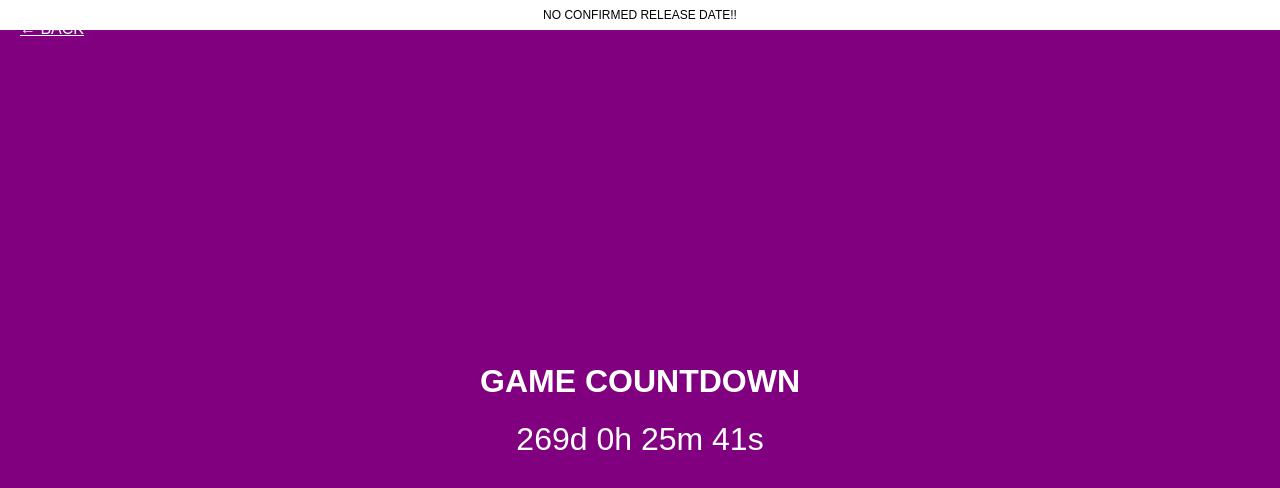
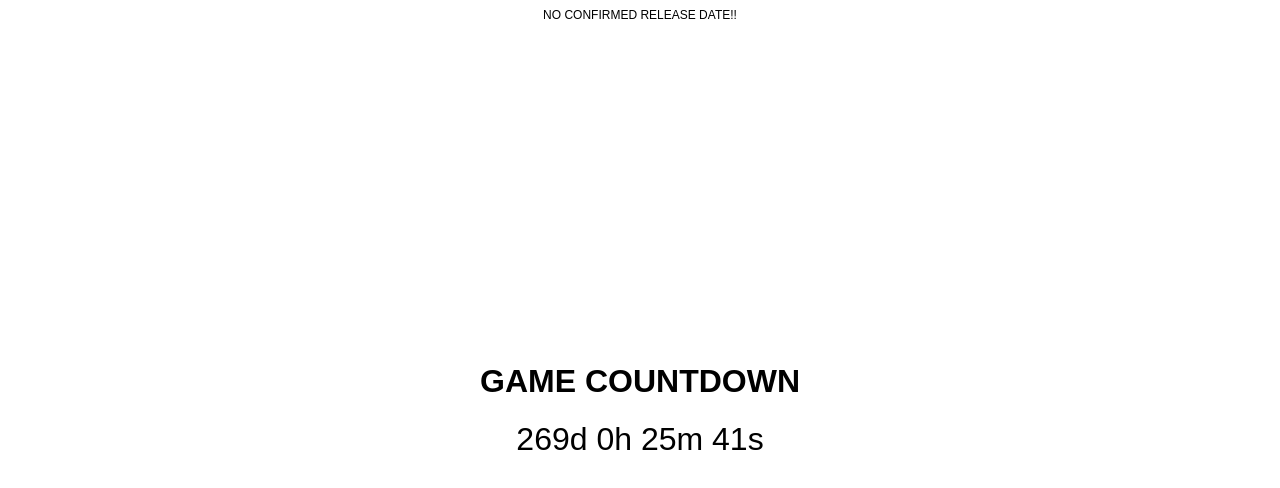
Before and after one commit to Miniscripteer/tfge-site, a plain HTML site: page countdown.html in a window 1280 px wide. Drawn offline with Linux system fonts and the light colour scheme.

Commit message:
Update countdown.html

```diff
--- a/countdown.html
+++ b/countdown.html
@@ -9,8 +9,8 @@
 body {
   margin: 0;
   height: 100vh;
-  background: purple;
-  color: white;
+  background: light blue;
+  color: black;
   font-family: Arial;
   display: flex;
   justify-content: center;
```
